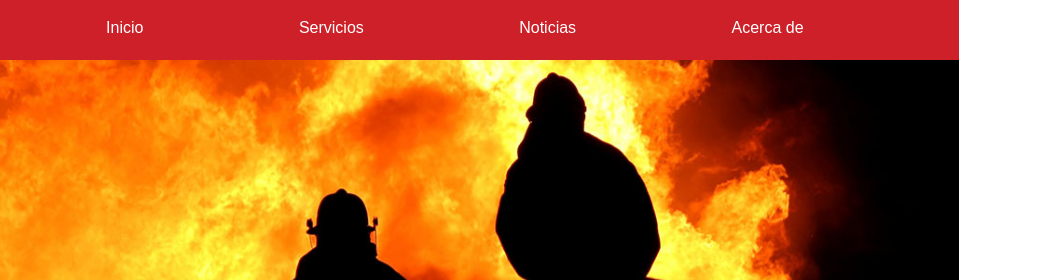
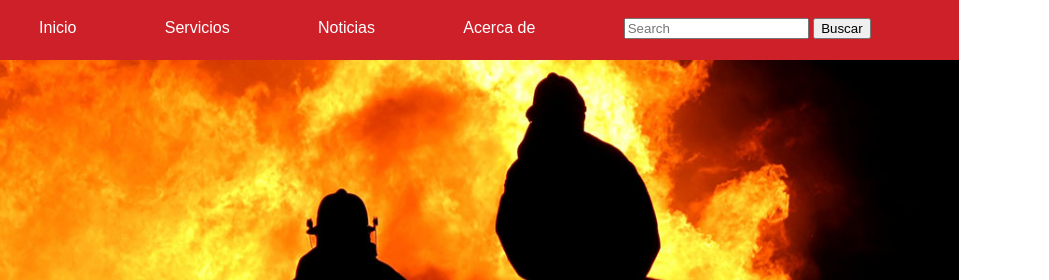
Before and after one commit to mandresblanco/first_web, a plain HTML site: page index.html in a window 1280 px wide. Shown: the top 280 px of the page, 231-1280 px from the left. Drawn offline with Linux system fonts and the light colour scheme.

Commit message:
first commit

```diff
--- a/index.html
+++ b/index.html
@@ -11,7 +11,7 @@
 <body>
     <div class="container">
 
-    <div class="header">
+    <header class="header">
     <div class="container-menu">
         <div class="container-logo">
             <img class="img1" src="./img/Imagen1_0.png" alt="">
@@ -31,6 +31,14 @@
                 <li class="main-menu__item">
                     <a href="./about" class="main-menu__link">Acerca de</a>
                 </li>
+                <nav class="main-menu__item">
+                    <div class="container-fluid">
+                      <form class="d-flex">
+                        <input class="form-control me-2" type="search" placeholder="Search" aria-label="Search">
+                        <button class="btn btn-outline-success" type="submit">Buscar</button>
+                      </form>
+                    </div>
+                  </nav>
             </ul>
         </nav>
 
@@ -39,7 +47,8 @@
         <img class="img2" src="./img/pic_slider_10_5.jpg" alt="">
     </div>
 
-</div>
+</header>
+
 </div>
 </body>
 
```
Also changed, not shown: 1 other file.
